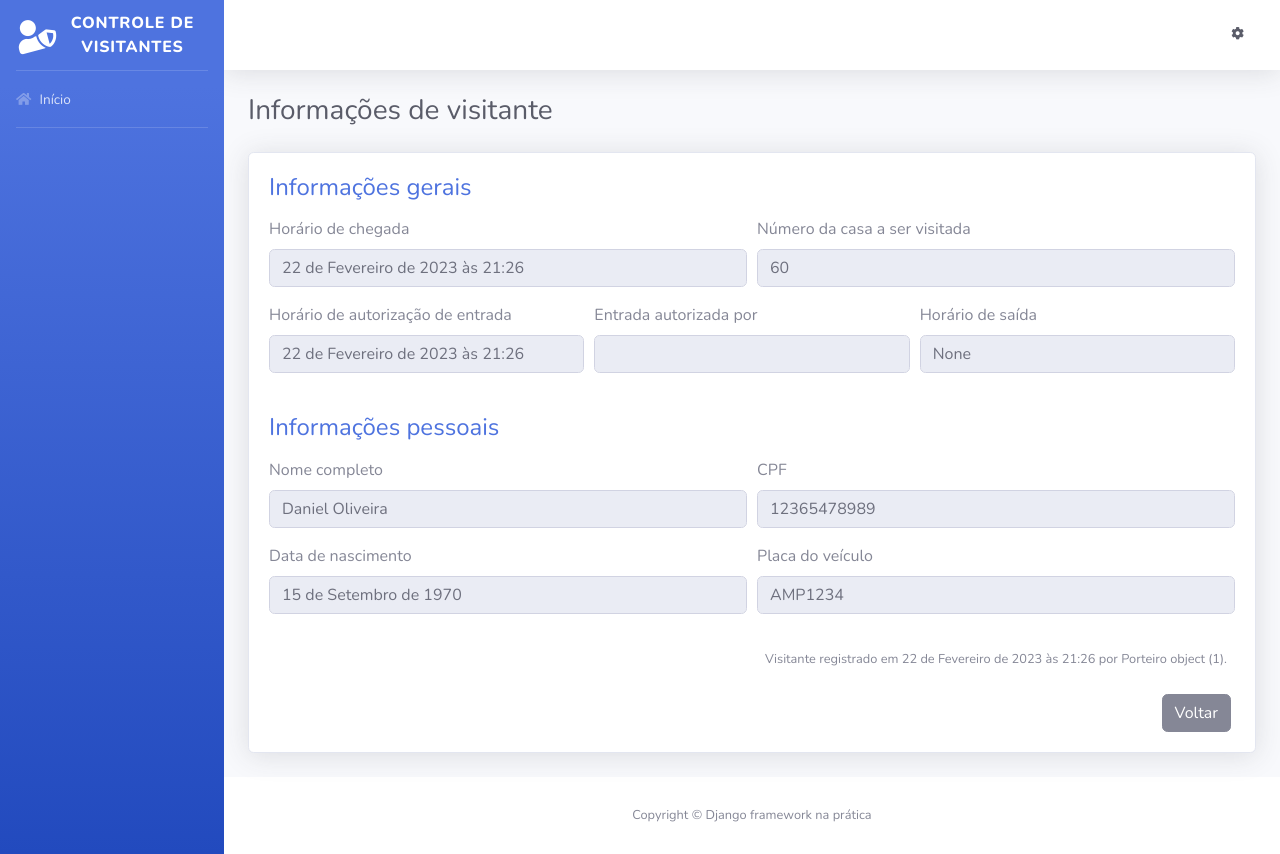
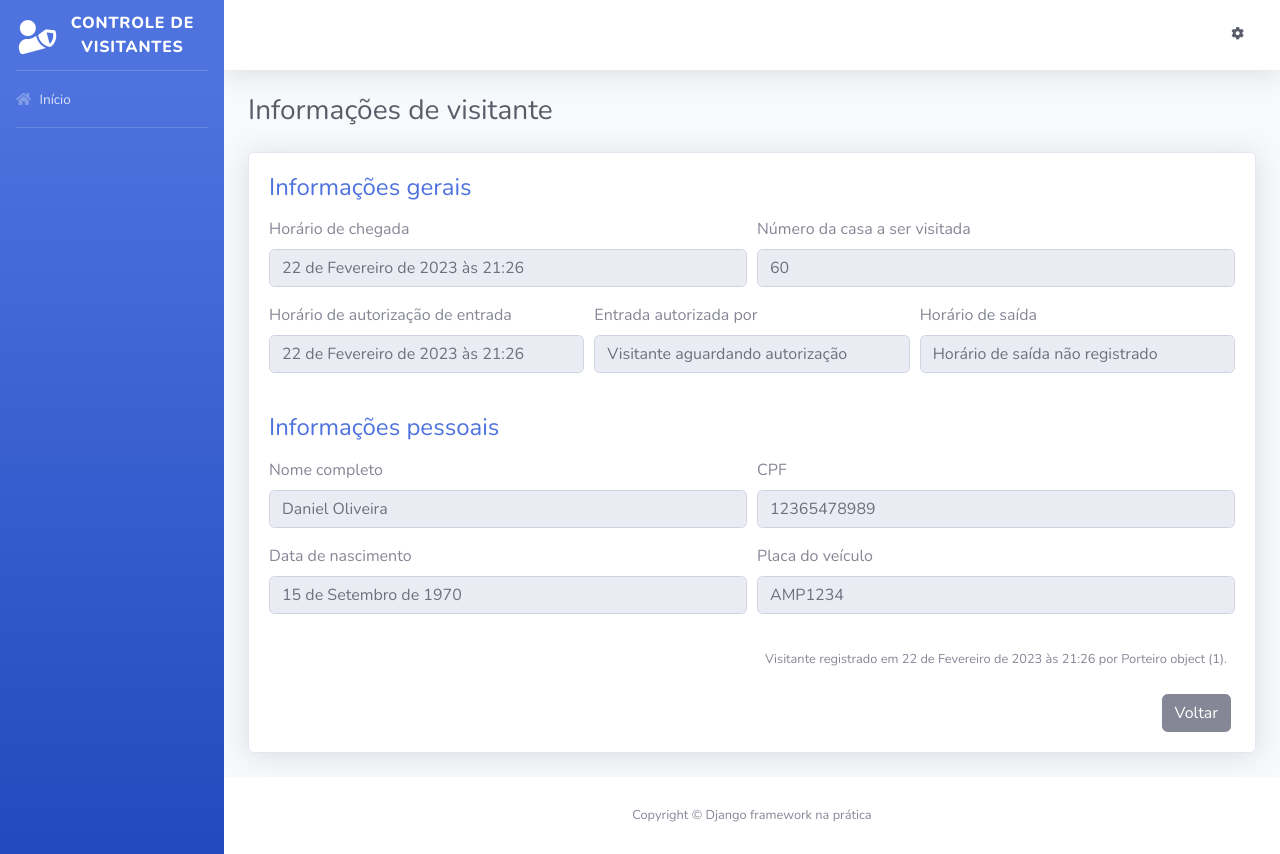
Before and after one commit to CleberPaiva/controle_visitantes, a Django app: page /visitantes/1/ in a window 1280 px wide. Run offline with Django 4.2, Linux system fonts and the light colour scheme; data comes from the database, SQL or seed files in the repository; some libraries are stand-ins or nearby versions.

Commit message:
Criação do link de informações de visitantes

```diff
--- a/templates/index.html
+++ b/templates/index.html
@@ -106,10 +106,10 @@
                                 <td>{{ visitante.nome_completo }}</td>
                                 <td>{{ visitante.cpf }}</td>
                                 <td>{{ visitante.horario_chegada }}</td>
-                                <td>{{ visitante.horario_autorizacao }}</td>
-                                <td>{{ visitante.morador_responsavel }}</td>
+                                <td>{{ visitante.get_horario_autorizacao }}</td>
+                                <td>{{ visitante.get_morador_responsavel }}</td>
                                 <td>
-                                    <a href="#">
+                                    <a href="{% url 'informacoes_visitante' id=visitante.id %}">
                                         Ver informações
                                     </a>
                                 </td>
--- a/templates/informacoes_visitante.html
+++ b/templates/informacoes_visitante.html
@@ -30,17 +30,17 @@
                 <div class="form-row">
                     <div class="form-group col-md-4">
                         <label>Horário de autorização de entrada</label>
-                        <input type="text" class="form-control" value="{{ visitante.horario_autorizacao }}" disabled>
+                        <input type="text" class="form-control" value="{{ visitante.get_horario_autorizacao }}" disabled>
                     </div>
 
                     <div class="form-group col-md-4">
                         <label>Entrada autorizada por</label>
-                        <input type="text" class="form-control" value="{{ visitante.morador_responsavel }}" disabled>
+                        <input type="text" class="form-control" value="{{ visitante.get_morador_responsavel }}" disabled>
                     </div>
 
                     <div class="form-group col-md-4">
                         <label>Horário de saída</label>
-                        <input type="text" class="form-control" value="{{ visitante.horario_saida }}" disabled>
+                        <input type="text" class="form-control" value="{{ visitante.get_horario_saida }}" disabled>
                     </div>
                 </div>
             </form>
@@ -70,7 +70,7 @@
 
                     <div class="form-group col-md-6">
                         <label>Placa do veículo</label>
-                        <input type="text" class="form-control" value="{{ visitante.placa_veiculo }}" disabled>
+                        <input type="text" class="form-control" value="{{ visitante.get_placa_veiculo }}" disabled>
                     </div>
                 </div>
             </form>
```
